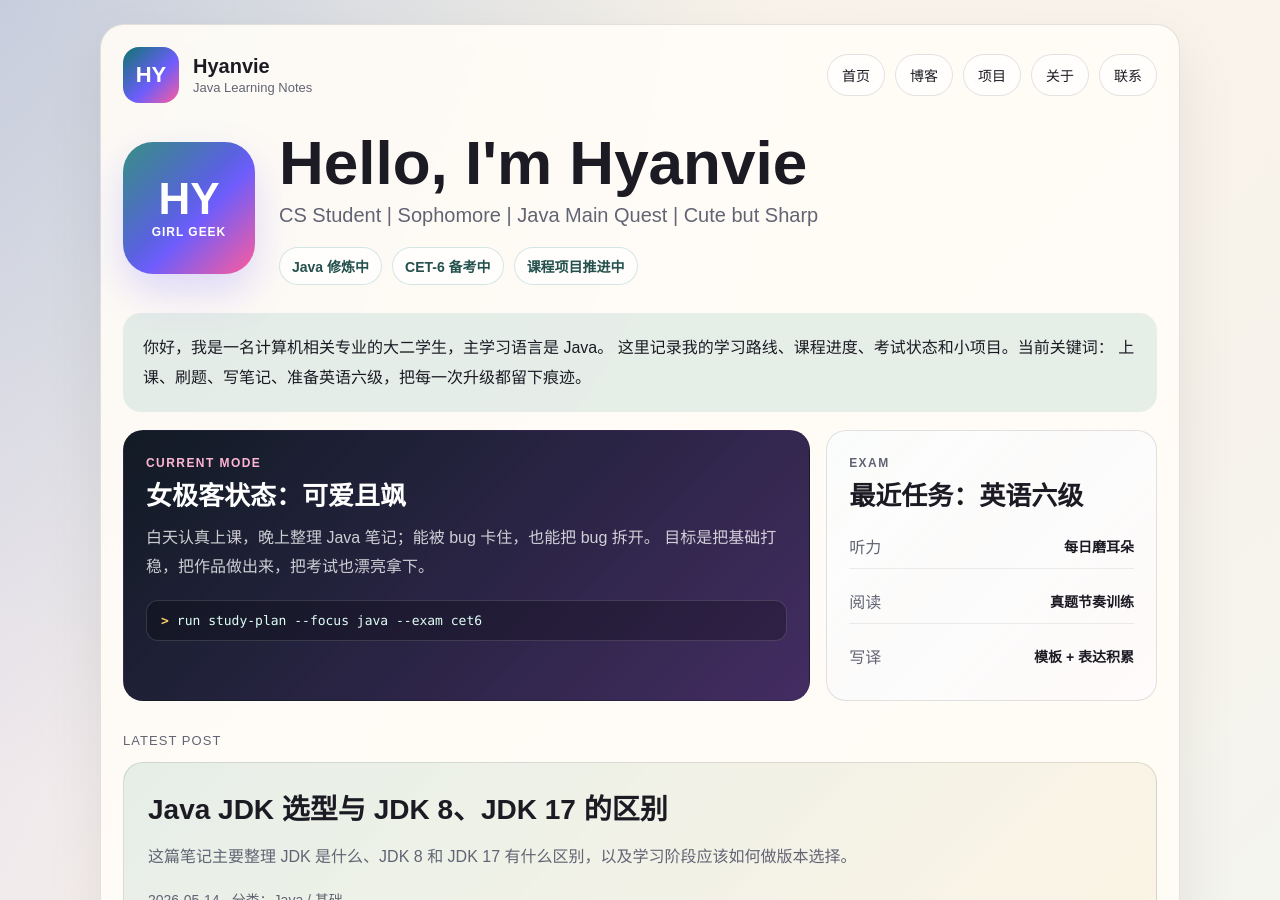
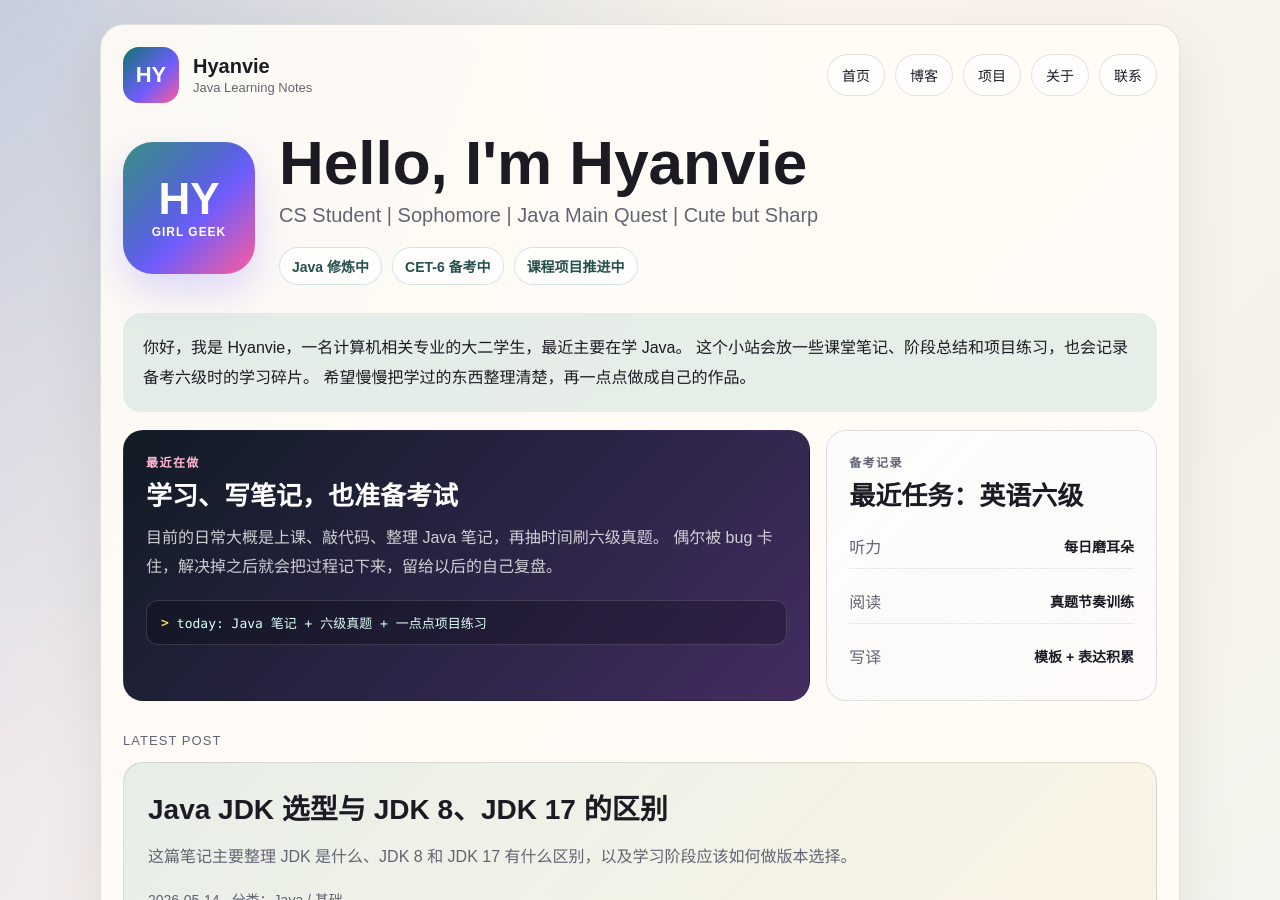
Before and after one commit to hyanvie/hyanvie.github.io, a Jekyll site: the page built from index.html, in a window 1280 px wide and 900 px high. Built offline with Jekyll 4.4.1, drawn with Linux system fonts in a browser that asks for light colours.

Commit message:
Refine homepage copy tone

```diff
--- a/index.html
+++ b/index.html
@@ -22,28 +22,28 @@ title: 首页
 
 <section class="intro">
   <p>
-    你好，我是一名计算机相关专业的大二学生，主学习语言是 Java。
-    这里记录我的学习路线、课程进度、考试状态和小项目。当前关键词：
-    上课、刷题、写笔记、准备英语六级，把每一次升级都留下痕迹。
+    你好，我是 Hyanvie，一名计算机相关专业的大二学生，最近主要在学 Java。
+    这个小站会放一些课堂笔记、阶段总结和项目练习，也会记录备考六级时的学习碎片。
+    希望慢慢把学过的东西整理清楚，再一点点做成自己的作品。
   </p>
 </section>
 
 <section class="dashboard" aria-label="学习状态">
   <article class="status-card status-card-dark">
-    <p class="card-kicker">Current Mode</p>
-    <h2>女极客状态：可爱且飒</h2>
+    <p class="card-kicker">最近在做</p>
+    <h2>学习、写笔记，也准备考试</h2>
     <p>
-      白天认真上课，晚上整理 Java 笔记；能被 bug 卡住，也能把 bug 拆开。
-      目标是把基础打稳，把作品做出来，把考试也漂亮拿下。
+      目前的日常大概是上课、敲代码、整理 Java 笔记，再抽时间刷六级真题。
+      偶尔被 bug 卡住，解决掉之后就会把过程记下来，留给以后的自己复盘。
     </p>
     <div class="console-line">
       <span class="prompt">&gt;</span>
-      <span>run study-plan --focus java --exam cet6</span>
+      <span>today: Java 笔记 + 六级真题 + 一点点项目练习</span>
     </div>
   </article>
 
   <article class="status-card">
-    <p class="card-kicker">Exam</p>
+    <p class="card-kicker">备考记录</p>
     <h2>最近任务：英语六级</h2>
     <ul class="task-list">
       <li><span>听力</span><strong>每日磨耳朵</strong></li>
```
